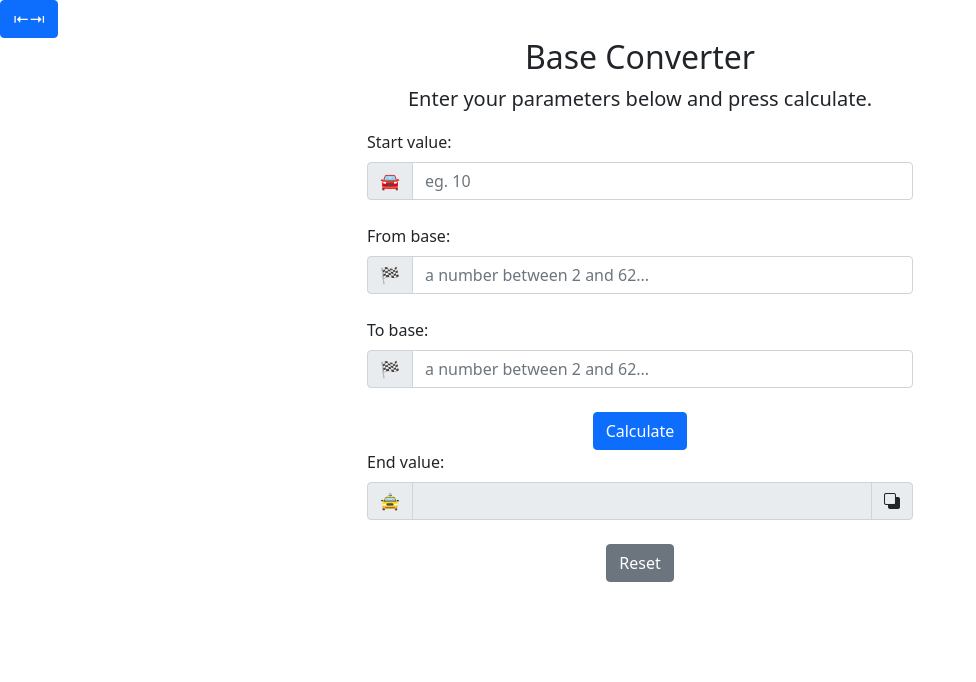
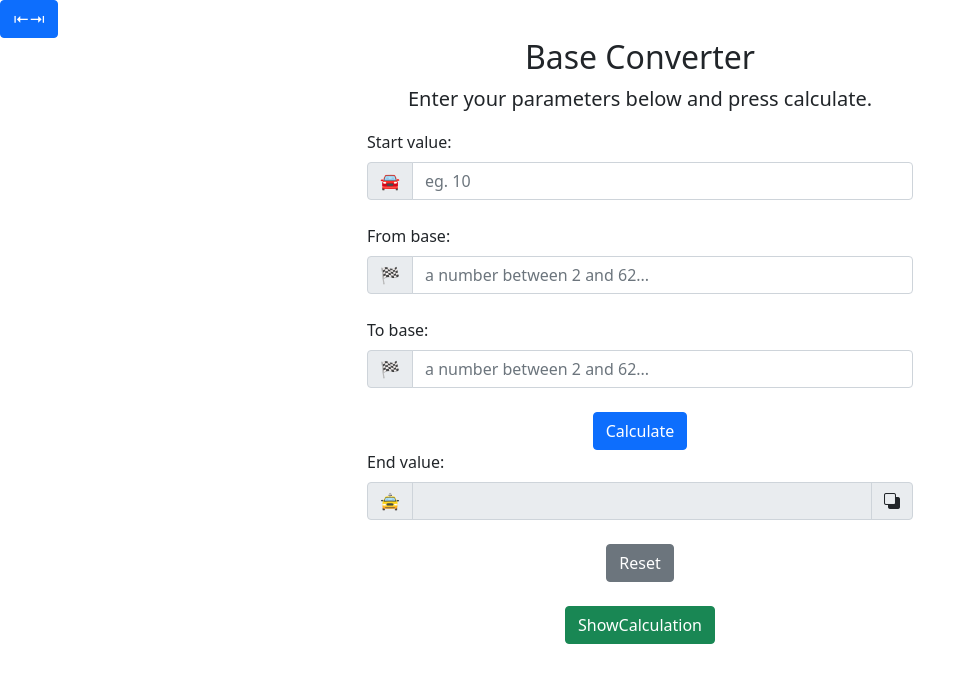
Before and after one commit to rvallely/fe-discrete-maths-exploration, a React (Create React App) app: page /base-converter in a window 1280 px wide. Shown: the top 682 px of the page, without its empty margins (0-976 px from the left). Built offline with nearby package versions, Linux system fonts and the light colour scheme.

Commit message:
add reset form and show calculation buttons and functionality

```diff
--- a/src/components/BaseConverter/BaseConverter.js
+++ b/src/components/BaseConverter/BaseConverter.js
@@ -1,11 +1,12 @@
 import React, { useState } from 'react';
 import { getBaseConversion } from '../../utils/server';
+import { Link } from 'react-router-dom';
 
 function BaseConverter() {
     const [value, setValue] = useState('');
     const [fromBase, setFromBase] = useState('');
     const [toBase, setToBase] = useState('');
-    const [result, setResult] = useState('');
+    const [result, setResult] = useState({});
     const [error, setError] = useState(null);
 
     const handleSubmit = (e) => {
@@ -32,7 +33,6 @@ function BaseConverter() {
                         <p className='lead'>Enter your parameters below and press calculate.</p>
                     </div>
                     <p className='text-danger text-center'>{error}</p>
-
                     <div className='row justify-content-center my-3'>
                         <div className='col-lg-6'>
                             <form onSubmit={handleSubmit} id='base-converter'>
@@ -40,7 +40,6 @@ function BaseConverter() {
                                 <div className='mb-4 input-group'>
                                     <span className='input-group-text'>🚘</span>
                                     <input type='text' className='form-control' id='start-value' placeholder='eg. 10' onChange={(e) => setValue(e.target.value)}></input>
-
                                 </div>
 
                                 <label htmlFor='from-base' className='form-label'>From base:</label>
@@ -63,22 +62,23 @@ function BaseConverter() {
                                 <label htmlFor='end-value' className='form-label'>End value:</label>
                                 <div className='mb-4 input-group'>
                                     <span className='input-group-text'>🚖</span>
-                                <input disabled={true} type='text' className='form-control' id='end-value' value={result}></input>
+                                    <input disabled={true} type='text' className='form-control' id='end-value' value={result.convertedValue}></input>
                                     <span className='input-group-text'>
                                     <i title='Copy' className="bi bi-back" onClick={() => navigator.clipboard.writeText(result)} style={{'cursor': 'pointer'}}></i>
                                     </span>
                                 </div>
-
-
                             </form>
                             <div className='mt-4 mb-0 text-center'>
                                 <button onClick={resetForm} className='btn btn-secondary text-center'>Reset</button>
                             </div>
-
+                            <div className='mt-4 mb-0 text-center'>
+                                <Link to={`/base-converter/show-calculation?startVal=${value}&fromBase=${fromBase}&toBase=${toBase}&result=${result}`}  className='btn btn-success text-center' state={{calcs: result.calcs}}>ShowCalculation</Link>
+                            </div>
                         </div>
                     </div>
                 </div>
             </section>
         </div>
-    )}
+    )
+}
  export default BaseConverter;
```
Lines whose indentation alone changed are shown as unchanged.
